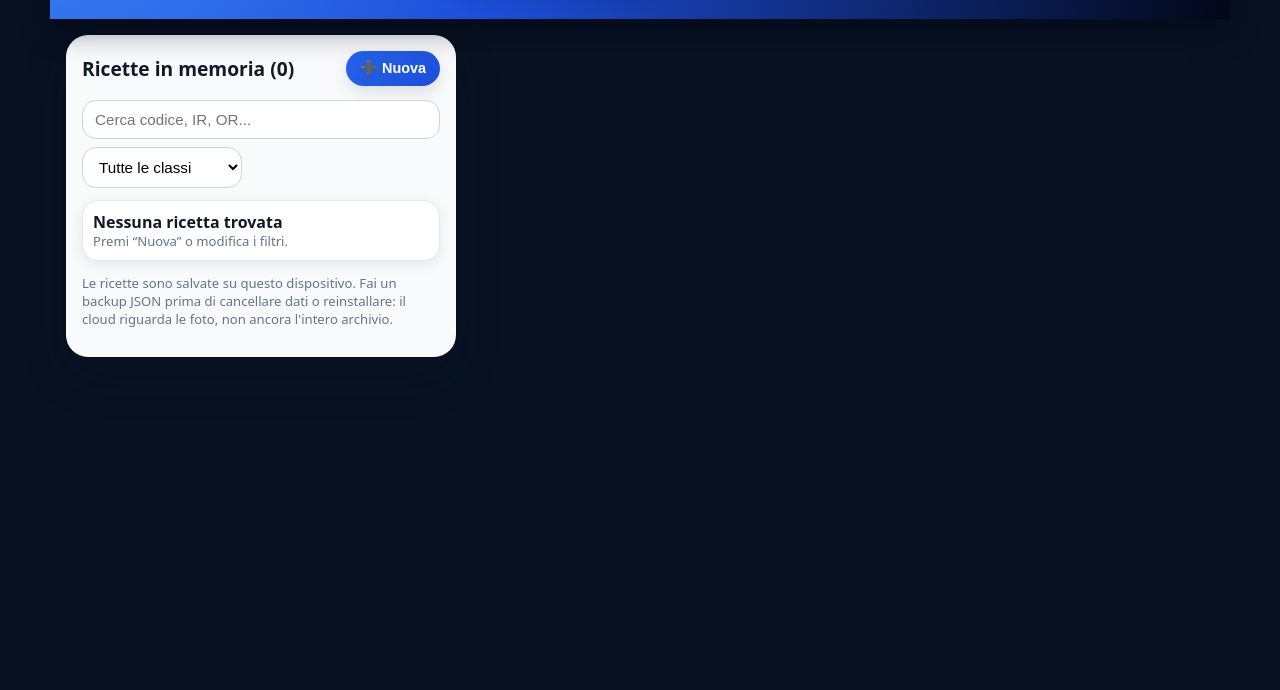
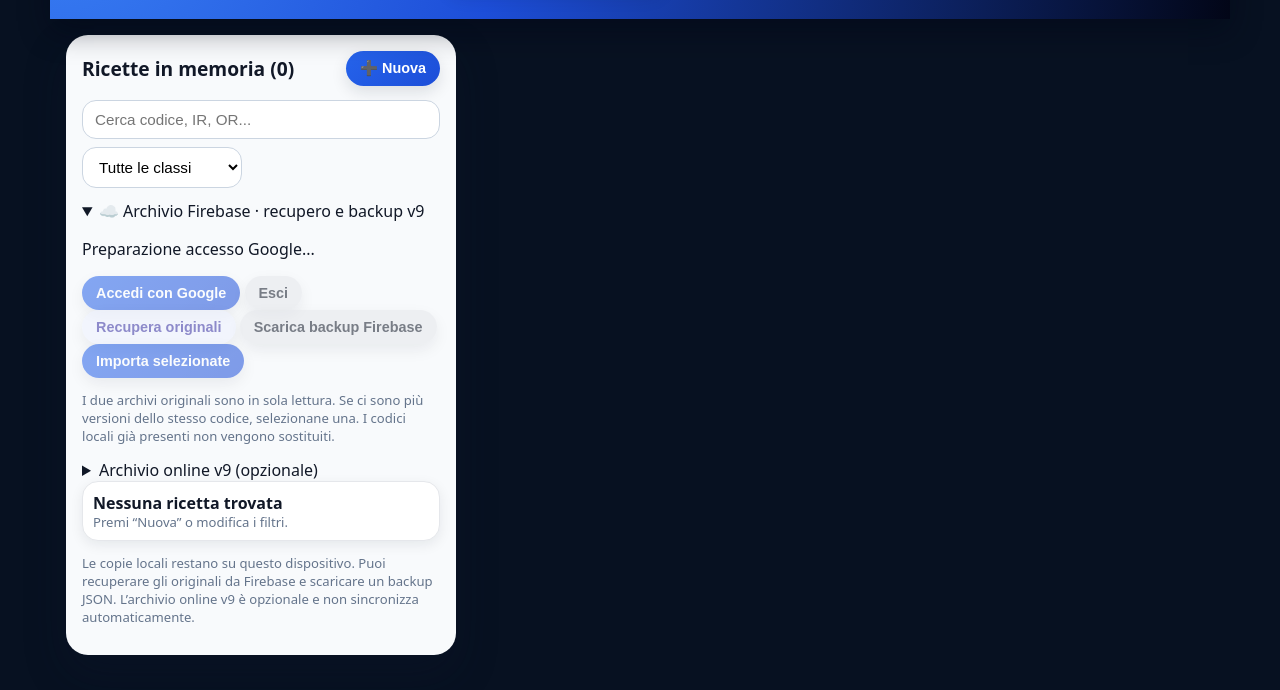
Before and after one commit to marconeri70/bearing-recipes-app, a plain HTML site: page index.html in a window 1280 px wide. Shown: the part 110-800 px from the top of the page. Drawn offline with Linux system fonts and the light colour scheme; no server answers.

Commit message:
v9: pannello recupero e backup Firebase

```diff
--- a/index.html
+++ b/index.html
@@ -51,8 +51,29 @@
             <option value="">Tutte le classi</option>
           </select>
         </div>
+        <details id="firebase-panel" class="firebase-panel" open>
+          <summary>☁️ Archivio Firebase · recupero e backup v9</summary>
+          <p id="firebase-status" role="status" aria-live="polite">Preparazione accesso Google...</p>
+          <div class="firebase-actions">
+            <button id="firebase-login" type="button" class="btn btn-primary" disabled>Accedi con Google</button>
+            <button id="firebase-logout" type="button" class="btn btn-light" disabled>Esci</button>
+            <button id="firebase-read" type="button" class="btn btn-secondary" disabled>Recupera originali</button>
+            <button id="firebase-backup" type="button" class="btn btn-light" disabled>Scarica backup Firebase</button>
+            <button id="firebase-import-selected" type="button" class="btn btn-primary" disabled>Importa selezionate</button>
+          </div>
+          <div id="firebase-records" class="firebase-records"></div>
+          <p class="note">I due archivi originali sono in sola lettura. Se ci sono più versioni dello stesso codice, selezionane una. I codici locali già presenti non vengono sostituiti.</p>
+          <details>
+            <summary>Archivio online v9 (opzionale)</summary>
+            <p class="note">Richiede una regola Firestore dedicata. Copia manuale tra dispositivi, con versioni immutabili; nessuna cancellazione o sincronizzazione distruttiva. Non caricare dati aziendali senza autorizzazione.</p>
+            <div class="firebase-actions">
+              <button id="firebase-push" type="button" class="btn btn-secondary" disabled>Archivia copie online</button>
+              <button id="firebase-read-archive" type="button" class="btn btn-light" disabled>Leggi archivio v9</button>
+            </div>
+          </details>
+        </details>
         <div id="lista-lavorazioni" class="lista-lavorazioni"></div>
-        <p class="note">Le ricette sono salvate su questo dispositivo. Fai un backup JSON prima di cancellare dati o reinstallare: il cloud riguarda le foto, non ancora l'intero archivio.</p>
+        <p class="note">Le copie locali restano su questo dispositivo. Puoi recuperare gli originali da Firebase e scaricare un backup JSON. L’archivio online v9 è opzionale e non sincronizza automaticamente.</p>
       </section>
 
       <section class="form-section">
```
